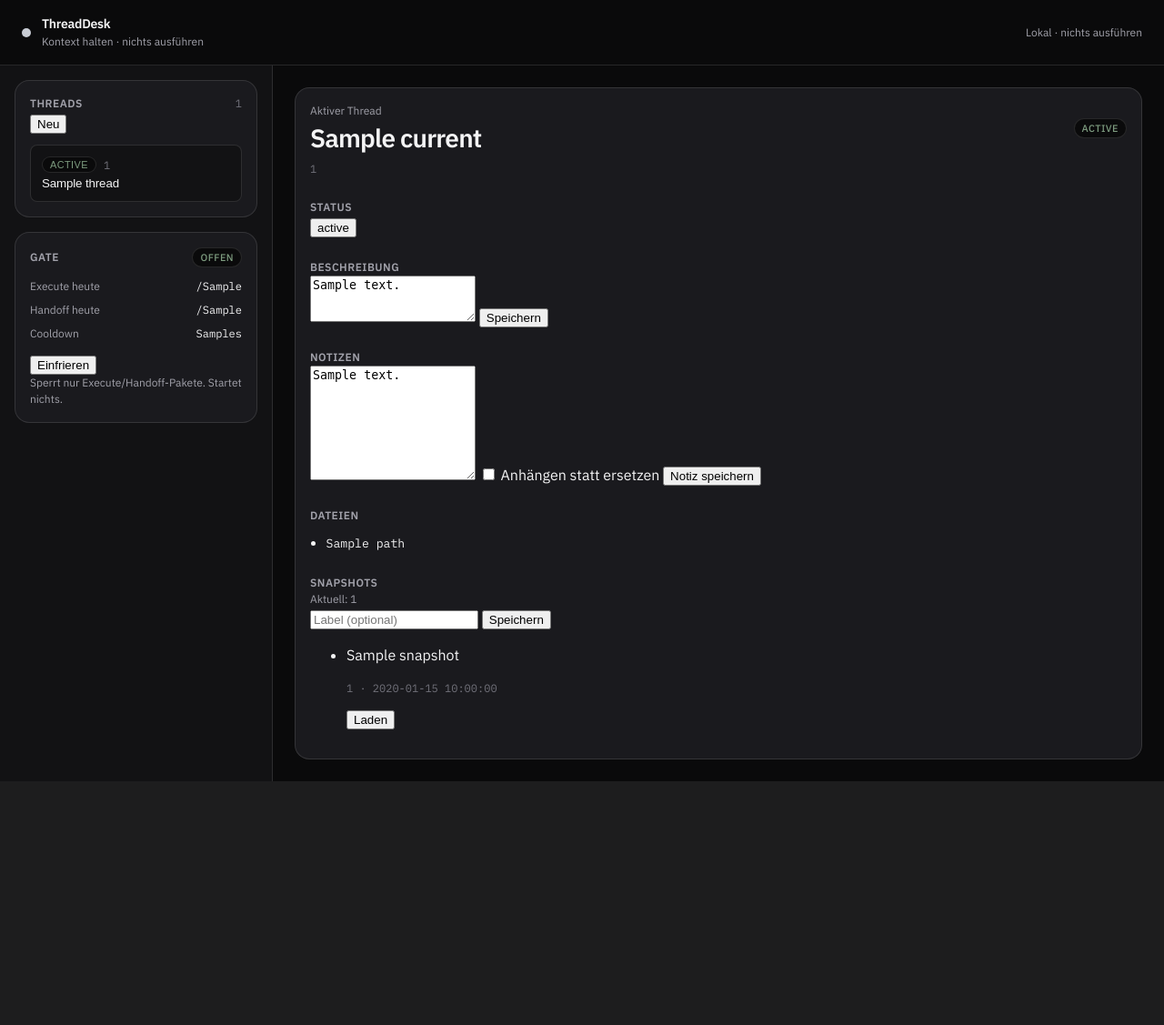
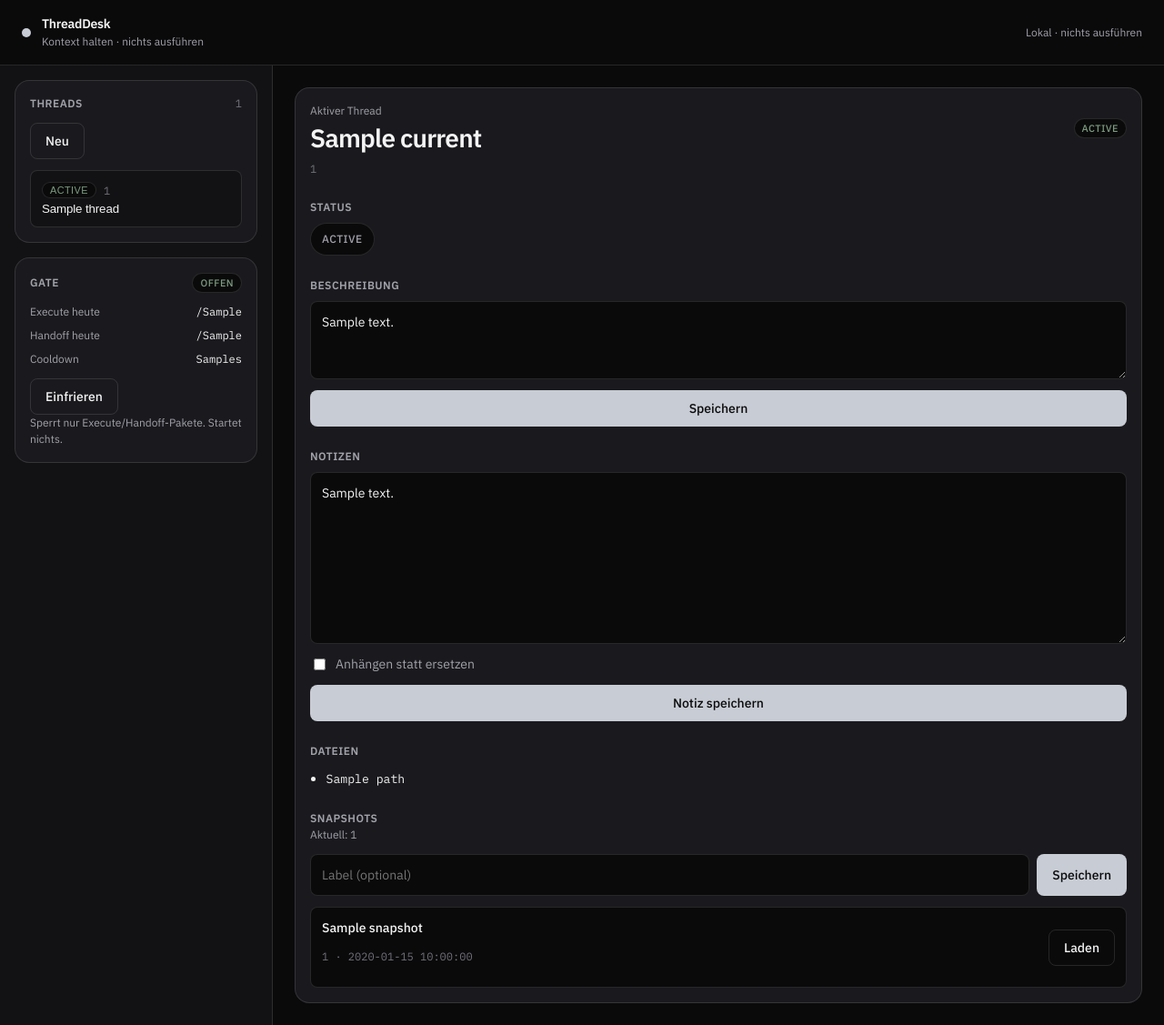
Before and after one commit to landjunge/threaddesk, a FastAPI app: template src/threaddesk/ui/templates/index.html in a window 1280 px wide. Shown: the whole page at 91% size. Before the commit the page ends 859 px from the top, so only its background shows below. Run offline with FastAPI, Linux system fonts and the light colour scheme; the template is opened without the code that fills it: most values are stand-ins (such as "Sample title", 1, 10 or a date in 2020); some libraries are stand-ins or nearby versions.

Commit message:
feat(ui): form and write-action styles

```diff
--- a/src/threaddesk/ui/static/style.css
+++ b/src/threaddesk/ui/static/style.css
@@ -301,13 +301,177 @@
   font-size: var(--text-xs);
 }
 
+[x-cloak] {
+  display: none !important;
+}
+
+.btn {
+  display: inline-flex;
+  align-items: center;
+  justify-content: center;
+  min-height: 40px;
+  padding: 0 var(--space-4);
+  border-radius: var(--radius-sm);
+  border: 1px solid var(--border);
+  background: var(--bg-elevated);
+  color: var(--fg);
+  font: 500 var(--text-sm)/1 var(--font);
+  transition: background var(--motion-quick) var(--ease-out),
+    border-color var(--motion-quick) var(--ease-out),
+    transform var(--motion-quick) var(--ease-out);
+}
+
+.btn:hover {
+  border-color: var(--border-strong);
+}
+
+.btn:active {
+  transform: scale(0.98);
+}
+
+.btn-primary {
+  background: var(--accent);
+  color: var(--accent-fg);
+  border-color: transparent;
+}
+
+.btn-ghost {
+  background: transparent;
+}
+
+.stack {
+  display: flex;
+  flex-direction: column;
+  gap: var(--space-3);
+  margin-top: var(--space-2);
+}
+
+.field {
+  display: flex;
+  flex-direction: column;
+  gap: var(--space-1);
+  font-size: var(--text-xs);
+  color: var(--fg-muted);
+}
+
+input[type="text"],
+textarea {
+  width: 100%;
+  border: 1px solid var(--border);
+  background: var(--bg);
+  color: var(--fg);
+  border-radius: var(--radius-sm);
+  padding: var(--space-3);
+  font: 400 var(--text-sm)/1.45 var(--font);
+}
+
+input[type="text"] {
+  min-height: 40px;
+}
+
+textarea {
+  resize: vertical;
+}
+
+input:focus,
+textarea:focus,
+.btn:focus-visible,
+.chip:focus-visible,
+.thread-item:focus-visible {
+  outline: 2px solid var(--accent);
+  outline-offset: 2px;
+}
+
+.check {
+  display: flex;
+  align-items: center;
+  gap: var(--space-2);
+  font-size: var(--text-sm);
+  color: var(--fg-muted);
+}
+
+.new-thread {
+  margin: var(--space-3) 0;
+}
+
+.status-row {
+  display: flex;
+  flex-wrap: wrap;
+  gap: var(--space-2);
+  margin-top: var(--space-2);
+}
+
+.chip {
+  min-height: 36px;
+  padding: 0 var(--space-3);
+  border-radius: 999px;
+  border: 1px solid var(--border);
+  background: var(--bg);
+  color: var(--fg-muted);
+  font: 500 var(--text-xs)/1 var(--font);
+  letter-spacing: 0.04em;
+  text-transform: uppercase;
+}
+
+.chip.is-on {
+  background: var(--accent);
+  color: var(--accent-fg);
+  border-color: transparent;
+}
+
+.inline-form {
+  display: flex;
+  gap: var(--space-2);
+  margin-top: var(--space-3);
+}
+
+.inline-form input {
+  flex: 1;
+}
+
+.snap-list {
+  list-style: none;
+  margin: var(--space-3) 0 0;
+  padding: 0;
+  display: flex;
+  flex-direction: column;
+  gap: var(--space-2);
+}
+
+.snap-item {
+  display: flex;
+  align-items: center;
+  justify-content: space-between;
+  gap: var(--space-3);
+  padding: var(--space-3);
+  border: 1px solid var(--border);
+  border-radius: var(--radius-sm);
+  background: var(--bg);
+}
+
+.snap-label {
+  margin: 0;
+  font-size: var(--text-sm);
+  font-weight: 500;
+}
+
+.banner-ok,
 .banner-error {
   grid-column: 1 / -1;
-  margin: 0 var(--space-4) var(--space-4);
+  margin: var(--space-3) var(--space-4) 0;
   padding: var(--space-3);
+  border-radius: var(--radius-sm);
+  font-size: var(--text-sm);
+}
+
+.banner-ok {
+  border: 1px solid color-mix(in oklab, var(--ok) 40%, var(--border));
+  color: var(--ok);
+}
+
+.banner-error {
   border: 1px solid color-mix(in oklab, var(--warn) 40%, var(--border));
   color: var(--warn);
-  border-radius: var(--radius-sm);
 }
 
 .busy {
```
